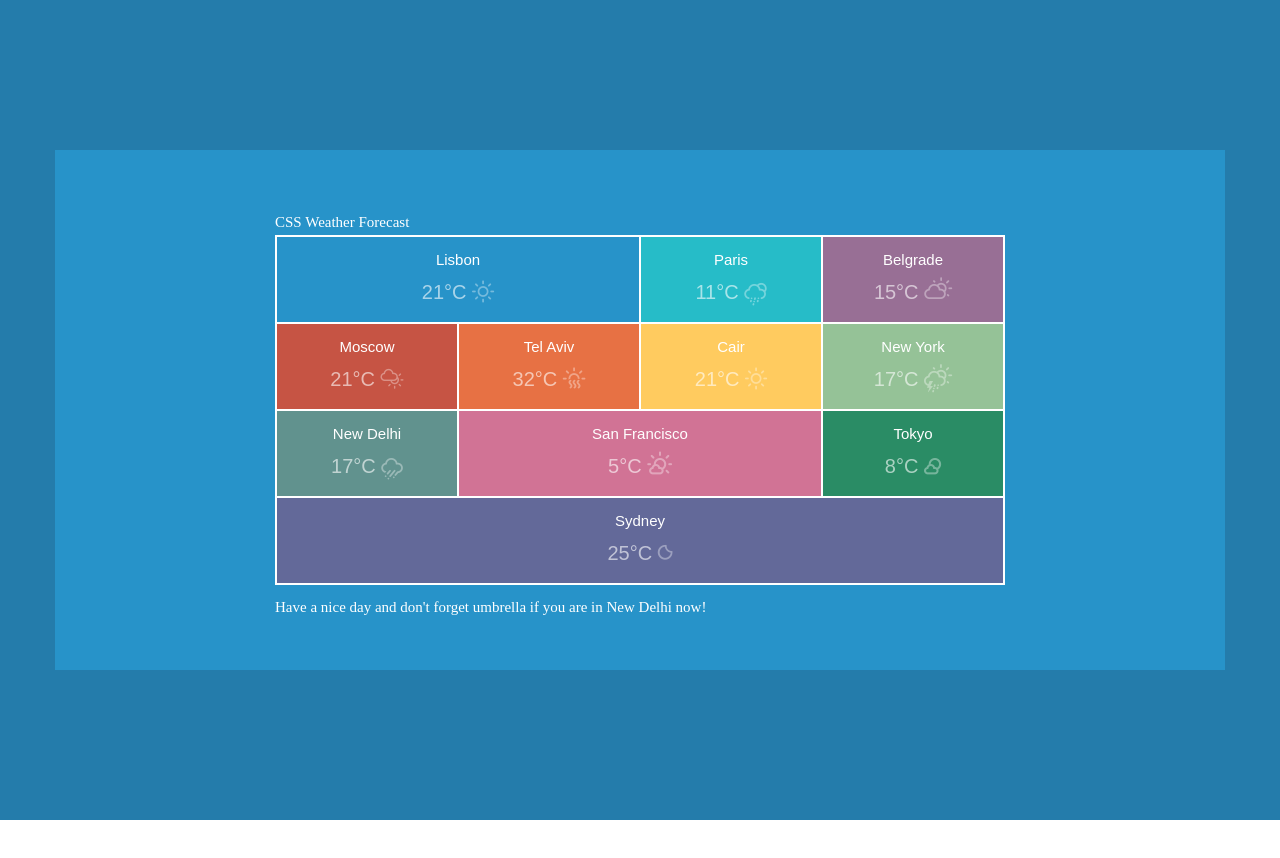
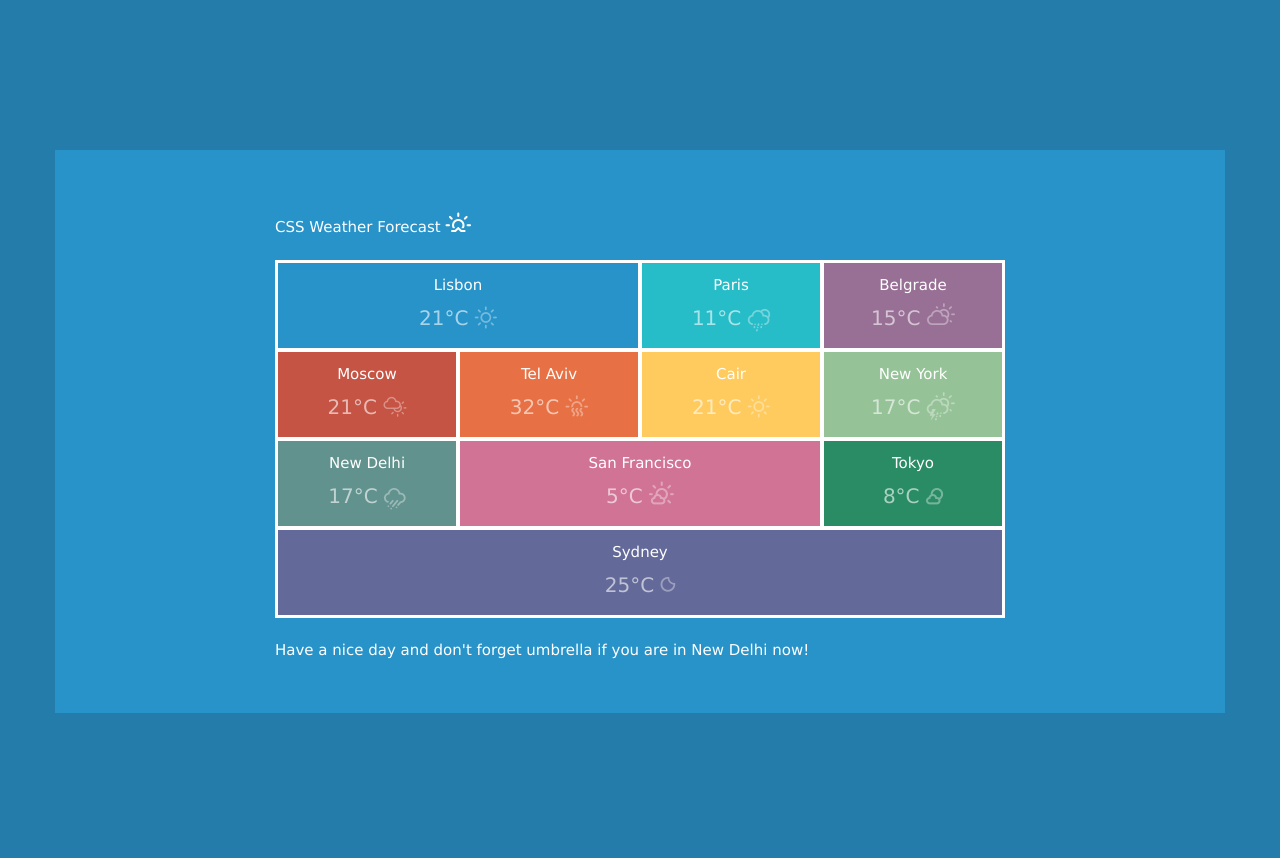
Before and after one commit to Vlads1992/homework7_p2, a website: page src/pug/index.pug in a window 1280 px wide. Before the commit the page ends 820 px from the top, so only its background shows below. Drawn offline with nearby package versions, Linux system fonts and the light colour scheme; files that its build step writes are made by us from their sources; files whose address does not match are found by name.

Commit message:
weather report complete

```diff
--- a/src/blocks/main/_main.pug
+++ b/src/blocks/main/_main.pug
@@ -5,7 +5,7 @@ mixin main
                 .col-12
                     .main__content
                         header
-                            p CSS Weather Forecast
+                            p CSS Weather Forecast <i class="wi wi-sunrise"></i>
                         ul.cities
                             li Lisbon
                                 p <span>21&deg;C</span> <i class="wi wi-day-sunny"></i>
--- a/src/blocks/main/_main.scss
+++ b/src/blocks/main/_main.scss
@@ -17,14 +17,18 @@
     }
 
     .cities {
-        list-style: none;
-        font-family: sans-serif;
+        list-style-type: none;
+
         color: white;
         text-align: center;
         background: #ccc;
         font-size: 0;
-        border: 1px white solid;
+        border: 1px solid white;
+        box-sizing: border-box;
 
+        margin: 25px auto;
+        background-color: #ffffff;
+        pointer-events: none;
     }
 
 
@@ -34,12 +38,25 @@
         background: orange;
         font-size: 15px;
         margin: 0;
-        border: 1px white solid;
+        border: 2px solid white;
+        pointer-events: all;
+
+
+
 
     }
 
-    ul:hover li { opacity:0.5; }
-ul li:hover { opacity:1; }
+
+
+    ul:hover li {
+        opacity:0.5;
+
+    }
+
+ul li:hover {
+    opacity:1;
+
+}
 
     .cities p {
         color: white;
@@ -59,6 +76,10 @@ ul li:hover { opacity:1; }
     .wi {
         font-size: 20px;
         opacity: 0.6;
+    }
+
+    .wi-sunrise {
+        opacity: 1;
     }
 
     li:first-child {
@@ -116,6 +137,7 @@ ul li:hover { opacity:1; }
         width: 25%;
         padding-top: 15px;
         padding-bottom: 15px;
+
     }
 
     li:nth-child(9) {
@@ -123,6 +145,7 @@ ul li:hover { opacity:1; }
         width: 50%;
         padding-top: 15px;
         padding-bottom: 15px;
+
     }
 
     li:nth-child(10) {
@@ -130,6 +153,7 @@ ul li:hover { opacity:1; }
         width: 25%;
         padding-top: 15px;
         padding-bottom: 15px;
+
     }
 
     li:nth-child(11) {
--- a/src/scss/_base.scss
+++ b/src/scss/_base.scss
@@ -1,3 +1,7 @@
+html {
+    font-family: Lucida Sans Unicode, Lucida Grande sans-serif;
+}
+
 body {
     font-family: inherit;
 }
```
Also changed, not shown: docs/css/style.css, docs/index.html, 1 other file.
